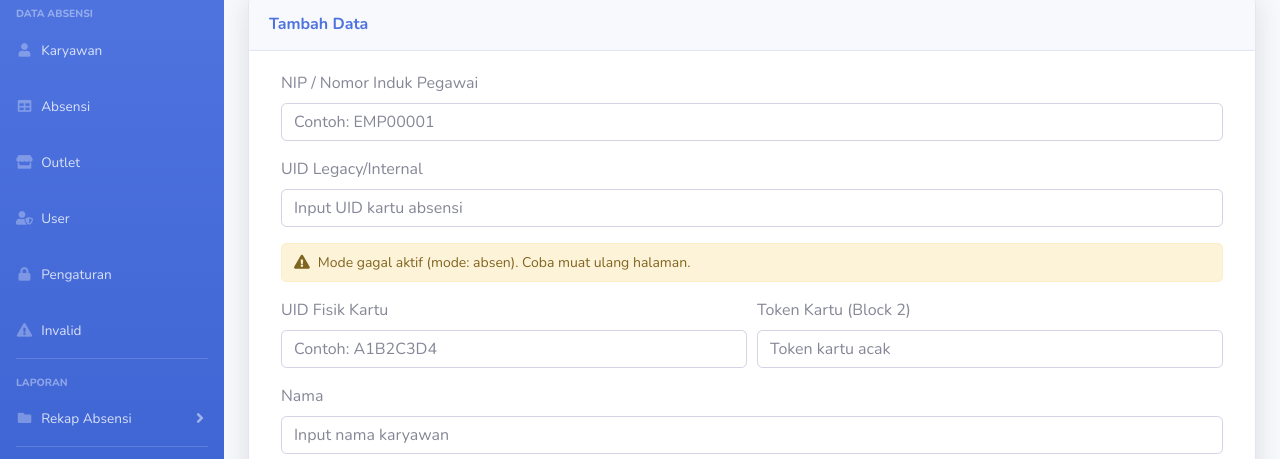
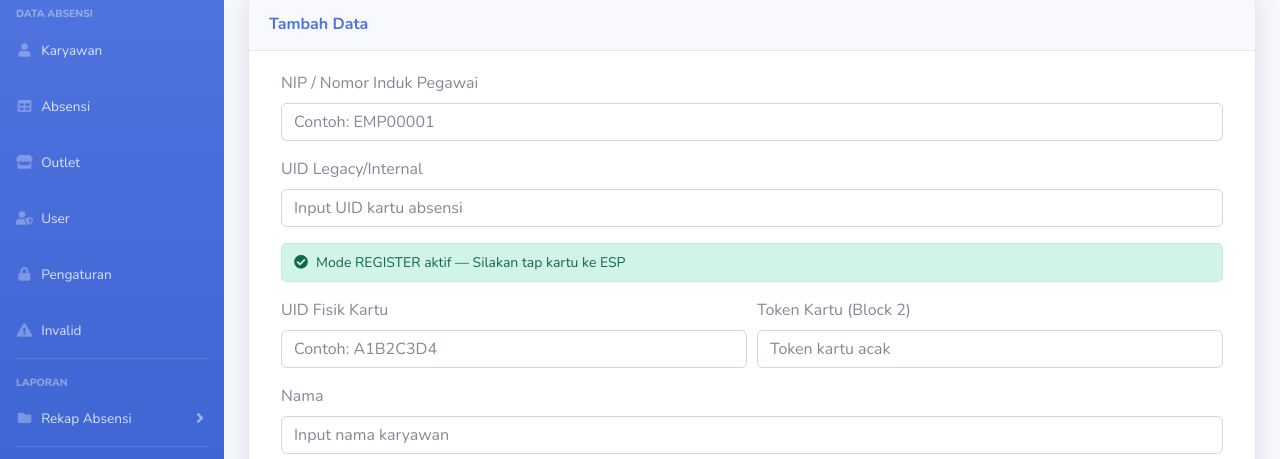
Before and after one commit to prasetyo-tyo/contribut-for-absensi-iot, a PHP site: page /apps/data_karyawan-create.php in a window 1280 px wide. Shown: the part 138-597 px from the top of the page. Run offline with PHP 8.4, Linux system fonts and the light colour scheme; a user stored in the database is signed in; data comes from the database, SQL or seed files in the repository.

Commit message:
fix: race condition di JS — set register mode dulu baru cek badge status
Sebelumnya setRegisterMode() async + fetch check=1 jalan bersamaan,
jadi check mendapat mode 'absen' (belum tersimpan) → badge kuning.
Sekarang setRegisterMode() return Promise, ditunggu dulu baru cek.

```diff
--- a/apps/data_karyawan-create.php
+++ b/apps/data_karyawan-create.php
@@ -361,7 +361,7 @@ if($_SERVER["REQUEST_METHOD"] == "POST"){
 
     // ─── Set Mode Register saat halaman dibuka ───────────────────
     function setRegisterMode() {
-      fetch(MODE_URL, {
+      return fetch(MODE_URL, {
         method: 'POST',
         headers: { 'Content-Type': 'application/json' },
         body: JSON.stringify({ mode: 'register' })
@@ -369,9 +369,11 @@ if($_SERVER["REQUEST_METHOD"] == "POST"){
       .then(function(r) { return r.json(); })
       .then(function(d) {
         console.log('[RFID] Mode register aktif:', d);
+        return d;
       })
       .catch(function(e) {
         console.warn('[RFID] Gagal set mode register:', e);
+        return null;
       });
     }
 
@@ -403,8 +405,10 @@ if($_SERVER["REQUEST_METHOD"] == "POST"){
     badgeContainer.style.cssText = 'padding: 8px 12px; font-size: 14px; border-radius: 5px;';
     badgeContainer.innerHTML = '<i class="fas fa-spinner fa-spin mr-2"></i> <span id="rfid-status-text">Mengaktifkan mode REGISTER...</span>';
 
-    // Verifikasi mode dari server, lalu update badge
-    fetch(MODE_URL + '?check=1')
+    // Set mode register DULU, baru cek (hindari race condition)
+    setRegisterMode().then(function() {
+      return fetch(MODE_URL + '?check=1');
+    })
       .then(function(r) { return r.json(); })
       .then(function(d) {
         if (d.ok && d.mode === 'register') {
@@ -495,9 +499,6 @@ if($_SERVER["REQUEST_METHOD"] == "POST"){
     }
 
     // ─── Mulai semua ─────────────────────────────────────────────
-    // Set mode register dulu
-    setRegisterMode();
-
     // Mulai polling scan
     setInterval(doPoll, POLL_INTERVAL);
 
```
